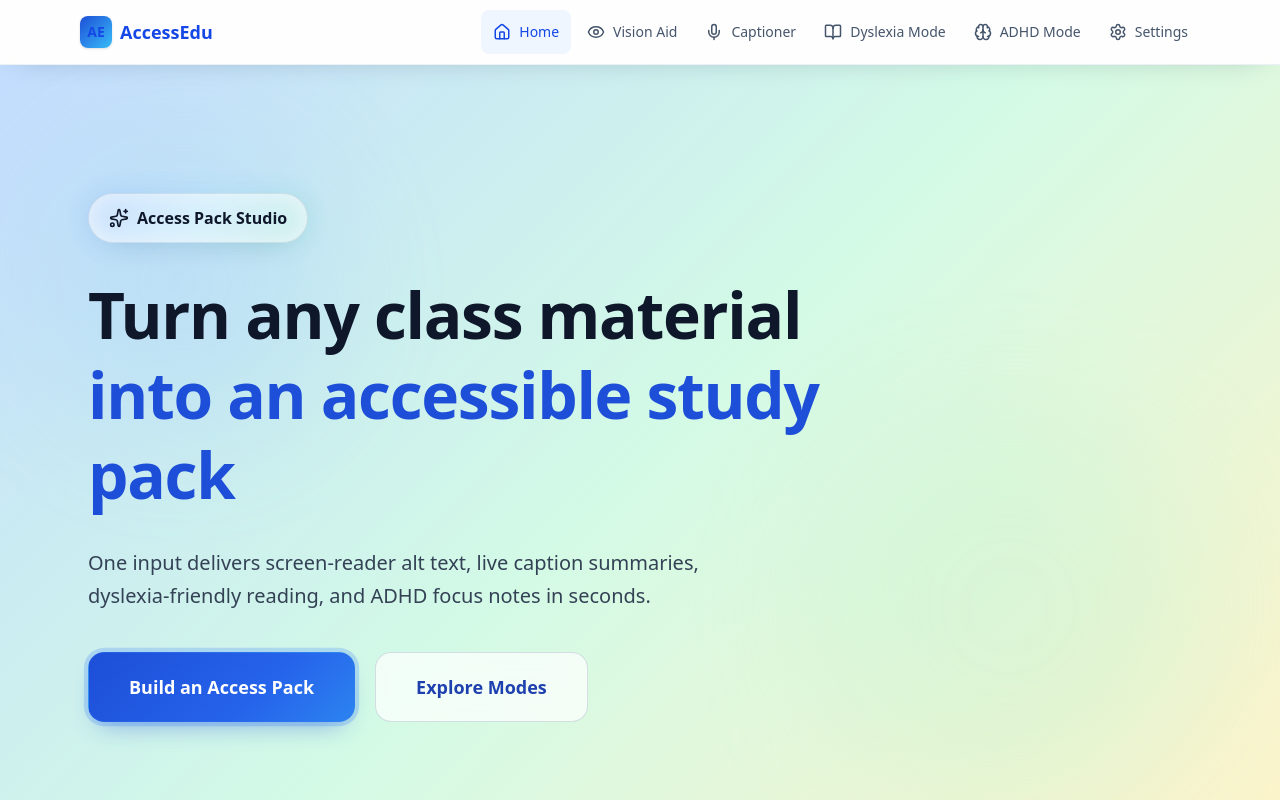
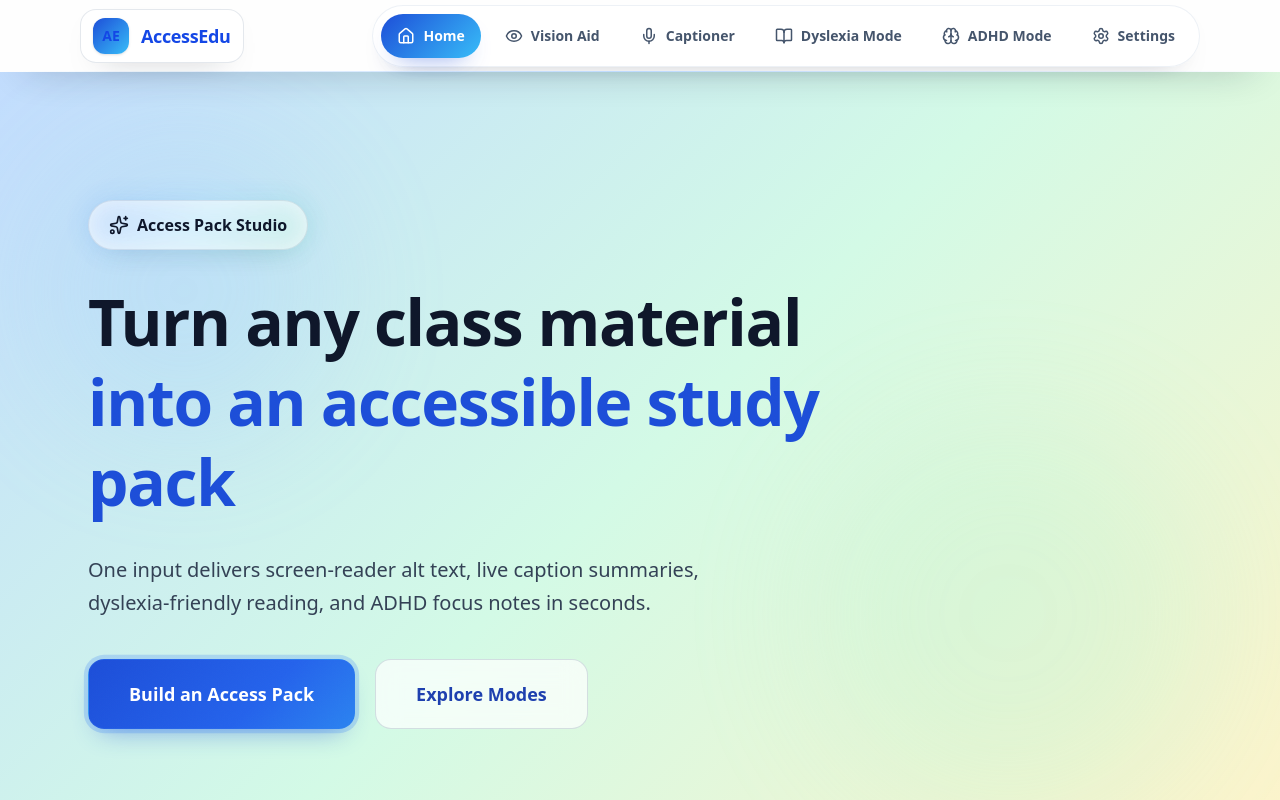
Before and after one commit to SaaiAravindhRaja/AccessEdu, a Next.js app: page / in a window 1280 px wide. Shown: the top 800 px of the page. Built offline with nearby package versions, Linux system fonts and the light colour scheme.

Commit message:
Polish header navigation

```diff
--- a/src/components/AccessibleNav.tsx
+++ b/src/components/AccessibleNav.tsx
@@ -19,33 +19,35 @@ export function AccessibleNav() {
   const [isOpen, setIsOpen] = useState(false);
 
   return (
-    <nav aria-label="Main navigation" className="sticky top-0 z-40 border-b border-slate-200/60 bg-white/75 backdrop-blur-xl shadow-[0_8px_30px_-20px_rgba(15,23,42,0.35)]">
+    <nav aria-label="Main navigation" className="sticky top-0 z-40 bg-white/80 backdrop-blur-2xl shadow-[0_18px_40px_-28px_rgba(15,23,42,0.45)]">
+      <div className="absolute inset-x-0 bottom-0 h-px bg-gradient-to-r from-transparent via-blue-200 to-transparent" aria-hidden="true" />
       <div className="max-w-6xl mx-auto px-4">
-        <div className="flex items-center justify-between h-16">
+        <div className="flex items-center justify-between h-[72px]">
           <Link
             href="/"
-            className="flex items-center gap-2 font-bold text-lg text-blue-700"
+            className="flex items-center gap-3 font-bold text-lg text-blue-700 px-3 py-2 rounded-2xl glass hover-lift"
             aria-label="AccessEdu home"
           >
-            <span className="rounded-lg w-8 h-8 flex items-center justify-center text-sm font-bold shadow-sm" style={{ background: "linear-gradient(135deg, #1d4ed8, #38bdf8)" }} aria-hidden="true">
+            <span className="rounded-xl w-9 h-9 flex items-center justify-center text-sm font-bold shadow-sm" style={{ background: "linear-gradient(135deg, #1d4ed8, #38bdf8)" }} aria-hidden="true">
               AE
             </span>
-            AccessEdu
+            <span className="display-font tracking-tight">AccessEdu</span>
           </Link>
 
           {/* Desktop nav */}
-          <div className="hidden md:flex items-center gap-1">
+          <div className="hidden md:flex items-center gap-2 rounded-full border border-slate-200/60 bg-white/70 px-2 py-2 shadow-[0_12px_28px_-24px_rgba(15,23,42,0.6)]">
             {navItems.map(({ href, label, icon: Icon }) => {
               const isActive = pathname === href;
               return (
                 <Link
                   key={href}
                   href={href}
-                  className={`flex items-center gap-2 px-3 py-2 rounded-lg text-sm font-medium transition-colors min-h-[44px] ${
+                  className={`flex items-center gap-2 px-4 py-2 rounded-full text-sm font-semibold transition-all min-h-[44px] ${
                     isActive
-                      ? "bg-blue-50 text-blue-700"
-                      : "text-slate-600 hover:bg-slate-50 hover:text-slate-900"
+                      ? "text-white shadow-[0_12px_24px_-16px_rgba(29,78,216,0.8)]"
+                      : "text-slate-600 hover:bg-white hover:text-slate-900"
                   }`}
+                  style={isActive ? { background: "linear-gradient(135deg, #1d4ed8, #38bdf8)" } : undefined}
                   aria-current={isActive ? "page" : undefined}
                 >
                   <Icon size={18} aria-hidden="true" />
@@ -58,7 +60,7 @@ export function AccessibleNav() {
           {/* Mobile menu button */}
           <button
             onClick={() => setIsOpen(!isOpen)}
-            className="md:hidden p-2 rounded-lg hover:bg-slate-100 min-h-[44px] min-w-[44px] flex items-center justify-center"
+            className="md:hidden p-2 rounded-xl hover:bg-slate-100 min-h-[44px] min-w-[44px] flex items-center justify-center glass"
             aria-expanded={isOpen}
             aria-controls="mobile-menu"
             aria-label={isOpen ? "Close menu" : "Open menu"}
```
